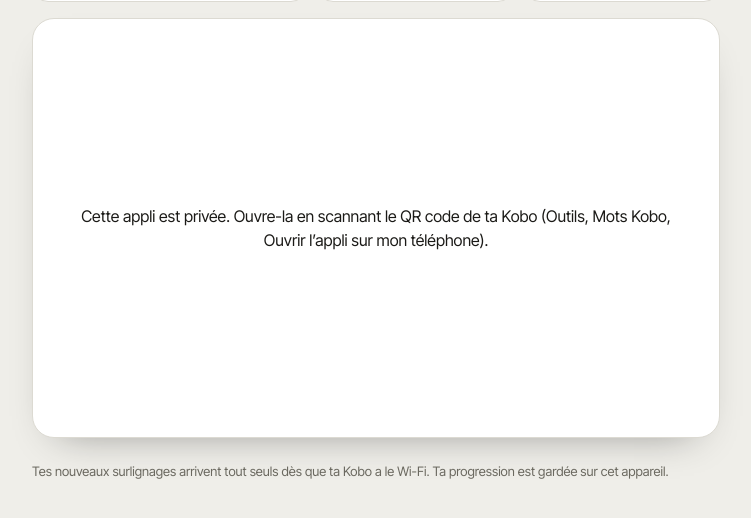
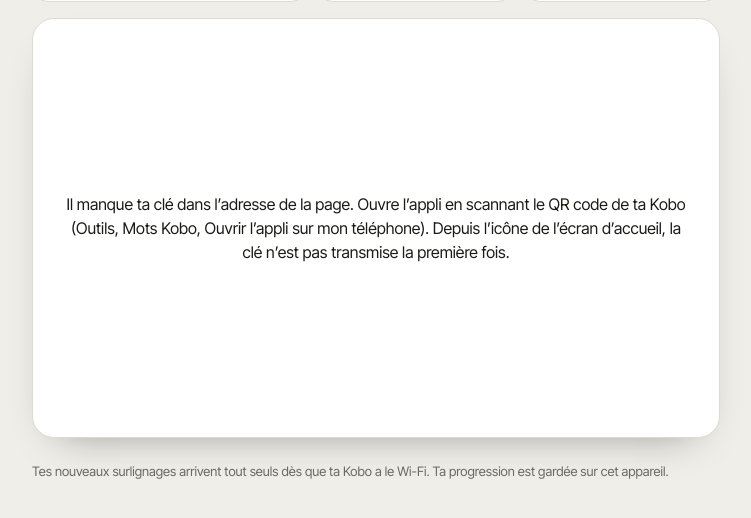
Before and after one commit to Gregguuus/mots-kobo, a plain HTML site: page index.html in a window 1280 px wide. Shown: the part 136-654 px from the top of the page, without its empty margins (264-1015 px from the left). Drawn offline with Linux system fonts and the light colour scheme.

Commit message:
Mots Kobo : message précis quand les mots ne s'ouvrent pas
- Distingue clé absente de l'adresse, clé qui ne correspond pas aux mots
  et erreur de déchiffrement, avec un diagnostic
- Corrige le retour inattendu sur la page Progrès après une restauration

Co-Authored-By: Claude Opus 5.5 <noreply@anthropic.com>
Claude-Session: https://claude.ai/code/session_01K6zbG3MRRH88RMAgLCKdQn

```diff
--- a/index.html
+++ b/index.html
@@ -330,7 +330,7 @@ function stats(){inGame();const ps=WORDS.map(P),n=WORDS.length||1,news=ps.filter
   $('cp').onclick=async()=>{const code=await exportCode();cd.hidden=false;cd.value=code;cd.readOnly=true;
     try{await navigator.clipboard.writeText(code);bk.style.color='var(--ok)';bk.textContent='Code copié. Colle-le dans tes notes.'}catch(e){cd.select();bk.style.color='var(--soft)';bk.textContent='Sélectionne le code et copie-le.'}};
   $('im').onclick=()=>{if(cd.hidden||cd.readOnly){cd.hidden=false;cd.readOnly=false;cd.value='';cd.placeholder='Colle ici ton code MK1…';cd.focus();$('im').textContent='Importer ce code';return}
-    importCode(cd.value.trim()).then(k=>{bk.style.color='var(--ok)';bk.textContent='Progression fusionnée : '+k+' mot'+(k>1?'s':'')+' mis à jour.';hud();setTimeout(stats,1400)}).catch(()=>{bk.style.color='var(--ko)';bk.textContent='Ce code ne fonctionne pas. Vérifie qu’il est complet.'})}}
+    importCode(cd.value.trim()).then(k=>{bk.style.color='var(--ok)';bk.textContent='Progression fusionnée : '+k+' mot'+(k>1?'s':'')+' mis à jour.';hud();setTimeout(()=>{if(document.getElementById('bk')===bk)stats()},1400)}).catch(()=>{bk.style.color='var(--ko)';bk.textContent='Ce code ne fonctionne pas. Vérifie qu’il est complet.'})}}
 const gz=async(u8,mode)=>new Uint8Array(await new Response(new Blob([u8]).stream().pipeThrough(mode?new CompressionStream('gzip'):new DecompressionStream('gzip'))).arrayBuffer());
 async function exportCode(){const raw=enc.encode(JSON.stringify({v:1,prog:PROG,st:ST}));let b=raw,z='0';try{b=await gz(raw,1);z='1'}catch(e){}
   let s='';for(let i=0;i<b.length;i+=8192)s+=String.fromCharCode(...b.subarray(i,i+8192));return'MK1'+z+'.'+btoa(s)}
@@ -365,11 +365,16 @@ async function decrypt(box,keyStr){const K=b64u(keyStr),N=b64(box.n),C=b64(box.c
   const n=Math.ceil(C.length/32),ks=await Promise.all(Array.from({length:n},(_,i)=>hmac(Ke,cat(N,new Uint8Array([i>>>24&255,i>>>16&255,i>>>8&255,i&255])))));
   const P=new Uint8Array(C.length);for(let i=0;i<C.length;i++)P[i]=C[i]^ks[i>>5][i&31];
   const txt=P[0]===0x1f&&P[1]===0x8b?await new Response(new Blob([P]).stream().pipeThrough(new DecompressionStream('gzip'))).text():new TextDecoder().decode(P);return JSON.parse(txt)}
-let badKey=false;
-async function fetchWords(){const key=getKey();if(!key){badKey=true;throw 0}
+let badKey=false,why='',boxInfo='';
+async function fetchWords(){const key=getKey();if(!key){badKey=true;why='nokey';throw 0}
   const u=source(),api=u.startsWith('http');let r=await fetch(u+(api?'?t='+Date.now():''),{cache:'no-store',headers:api?{Accept:'application/vnd.github.raw+json'}:{}});
   if(!r.ok)r=await fetch('words.enc?t='+Date.now(),{cache:'no-store'});if(!r.ok)throw 0;
-  const box=await r.json();try{const d=await decrypt(box,key);local('key',key);return d}catch(e){badKey=true;throw e}}
+  const box=await r.json();boxInfo='clé de '+key.length+' caractères · fichier de '+Math.round((box.c||'').length*3/4/1024)+' Ko';
+  try{const d=await decrypt(box,key);local('key',key);return d}catch(e){badKey=true;why=e&&e.message==='cle'?'mac':'decode:'+(e&&(e.name||e.message)||e);throw e}}
+function privateMsg(){
+  if(why==='nokey')return'Il manque ta clé dans l’adresse de la page. Ouvre l’appli en scannant le QR code de ta Kobo (Outils, Mots Kobo, Ouvrir l’appli sur mon téléphone). Depuis l’icône de l’écran d’accueil, la clé n’est pas transmise la première fois.';
+  if(why==='mac')return'Ta clé ne correspond pas aux mots envoyés par ta Kobo : la Kobo a sans doute changé de clé sans renvoyer tes mots. Rouvre le menu Mots Kobo sur la liseuse pour relancer un envoi, puis scanne à nouveau le QR code.<br><small style="color:var(--soft)">Diagnostic : clé refusée · '+esc(boxInfo)+'</small>';
+  return'Tes mots n’ont pas pu être déchiffrés sur ce téléphone.<br><small style="color:var(--soft)">Diagnostic : '+esc(why)+' · '+esc(boxInfo)+'</small>'}
 let lastCount=(local('words')||[]).length;
 async function load(quiet){
   PROG=obj(local('prog'));const ls=obj(local('stats'));ST={xp:ls.xp||0,days:obj(ls.days),best:obj(ls.best),fresh:obj(ls.fresh)};
@@ -379,7 +384,7 @@ async function load(quiet){
     if(added)confetti(added+' nouveau'+(added>1?'x':'')+' mot'+(added>1?'s':'')+' !')}
   catch(e){if(!ALL.length&&!badKey){ALL=tagLangs(local('words')||[]);setLang(local('lang')||LANG);lastCount=ALL.length}if(!badKey||WORDS.length)setOffline(true)}
   if(quiet&&!$('home').hidden)return;
-  if(!WORDS.length){view.innerHTML='<div class="card center"><p style="margin:auto">'+(badKey?'Cette appli est privée. Ouvre-la en scannant le QR code de ta Kobo (Outils, Mots Kobo, Ouvrir l’appli sur mon téléphone).':'Tes mots arrivent : la toute première fois, GitHub met une minute à tout mettre en ligne. Rouvre l’appli dans un instant.')+'</p></div>';hud();return}
+  if(!WORDS.length){view.innerHTML='<div class="card center"><p style="margin:auto">'+(badKey?privateMsg():'Tes mots arrivent : la toute première fois, GitHub met une minute à tout mettre en ligne. Rouvre l’appli dans un instant.')+'</p></div>';hud();return}
   home()}
 document.addEventListener('visibilitychange',()=>{if(document.visibilityState==='visible')load(true)});
 if('serviceWorker' in navigator){try{navigator.serviceWorker.register('sw.js').catch(()=>{})}catch(e){}}
```
